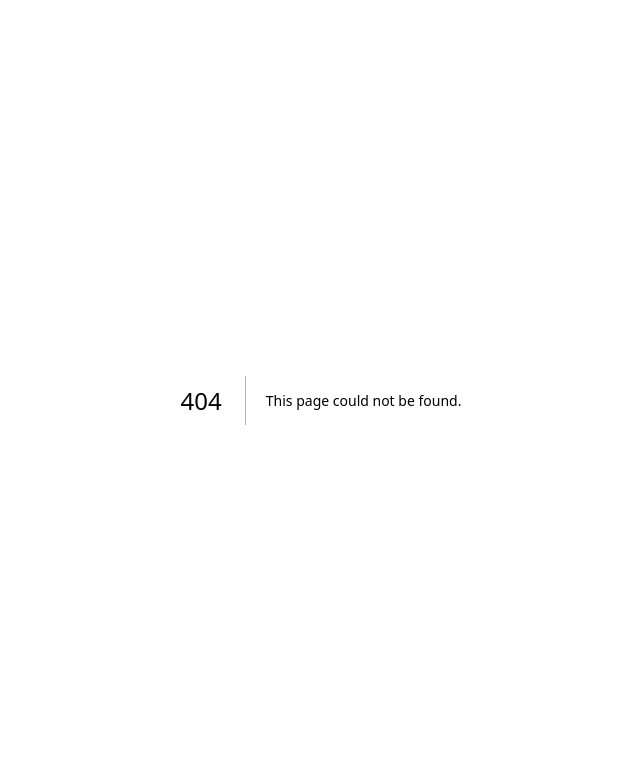
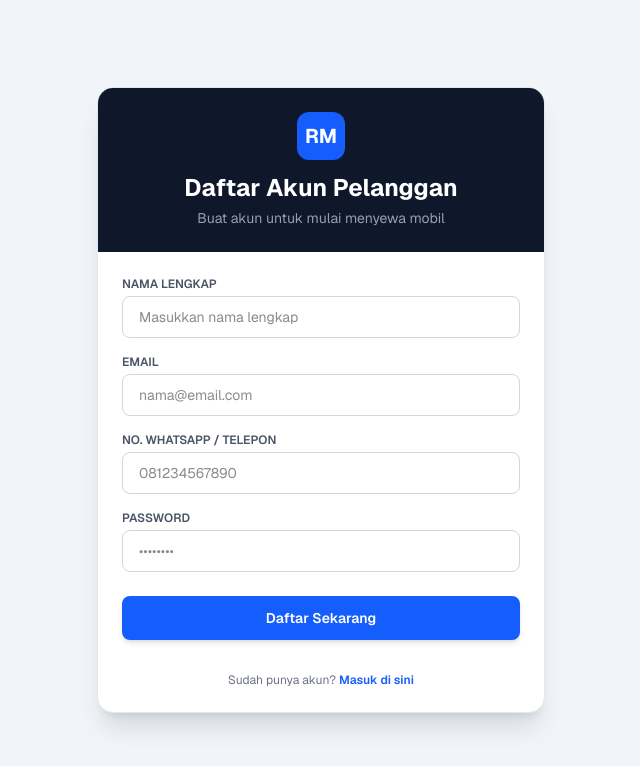
Before and after one commit to Adilukmannurhakim/rental-mobil, a Next.js app: page /register in a window 1280 px wide. Before the commit this address had no page. Shown: the top 766 px of the page, without its empty margins (319-959 px from the left). Built offline with nearby package versions, Linux system fonts and the light colour scheme.

Commit message:
feat: menambahkan halaman registrasi pelanggan

```diff
--- a/app/login/page.tsx
+++ b/app/login/page.tsx
@@ -1,6 +1,8 @@
 'use client';
 
+import Link from 'next/link';
 import React, { useState } from 'react';
+
 
 export default function LoginPage() {
   const [role, setRole] = useState<'pelanggan' | 'admin'>('pelanggan');
@@ -95,9 +97,9 @@ export default function LoginPage() {
           {role === 'pelanggan' && (
             <p className="text-center text-xs text-gray-500 mt-4">
               Belum punya akun?{' '}
-              <a href="/register" className="text-blue-600 font-semibold hover:underline">
+              <Link href="/register" className="text-blue-600 font-semibold hover:underline">
                 Daftar Sekarang
-              </a>
+                </Link>
             </p>
           )}
         </form>
--- /dev/null
+++ b/app/register/page.tsx
@@ -0,0 +1,108 @@
+'use client';
+
+import React, { useState } from 'react';
+import Link from 'next/link';
+import { useRouter } from 'next/navigation';
+
+export default function RegisterPage() {
+  const router = useRouter();
+  const [nama, setNama] = useState('');
+  const [email, setEmail] = useState('');
+  const [telepon, setTelepon] = useState('');
+  const [password, setPassword] = useState('');
+
+  const handleRegister = (e: React.FormEvent) => {
+    e.preventDefault();
+    alert('Pendaftaran berhasil! Silakan login dengan akun Anda.');
+    router.push('/login');
+  };
+
+  return (
+    <div className="min-h-screen bg-slate-100 flex items-center justify-center p-4 font-sans">
+      <div className="max-w-md w-full bg-white rounded-2xl shadow-xl overflow-hidden border border-slate-200">
+
+        {/* Header App */}
+        <div className="bg-slate-900 p-6 text-white text-center">
+          <div className="inline-flex items-center justify-center w-12 h-12 rounded-xl bg-blue-600 text-white font-bold text-xl mb-3">
+            RM
+          </div>
+          <h2 className="text-2xl font-bold">Daftar Akun Pelanggan</h2>
+          <p className="text-slate-400 text-sm mt-1">Buat akun untuk mulai menyewa mobil</p>
+        </div>
+
+        {/* Form Registrasi */}
+        <form onSubmit={handleRegister} className="p-6 space-y-4">
+          <div>
+            <label className="block text-xs font-semibold text-gray-600 uppercase mb-1">
+              Nama Lengkap
+            </label>
+            <input
+              type="text"
+              required
+              value={nama}
+              onChange={(e) => setNama(e.target.value)}
+              placeholder="Masukkan nama lengkap"
+              className="w-full px-4 py-2.5 rounded-lg border border-gray-300 focus:ring-2 focus:ring-blue-500 focus:outline-none text-sm"
+            />
+          </div>
+
+          <div>
+            <label className="block text-xs font-semibold text-gray-600 uppercase mb-1">
+              Email
+            </label>
+            <input
+              type="email"
+              required
+              value={email}
+              onChange={(e) => setEmail(e.target.value)}
+              placeholder="nama@email.com"
+              className="w-full px-4 py-2.5 rounded-lg border border-gray-300 focus:ring-2 focus:ring-blue-500 focus:outline-none text-sm"
+            />
+          </div>
+
+          <div>
+            <label className="block text-xs font-semibold text-gray-600 uppercase mb-1">
+              No. WhatsApp / Telepon
+            </label>
+            <input
+              type="tel"
+              required
+              value={telepon}
+              onChange={(e) => setTelepon(e.target.value)}
+              placeholder="081234567890"
+              className="w-full px-4 py-2.5 rounded-lg border border-gray-300 focus:ring-2 focus:ring-blue-500 focus:outline-none text-sm"
+            />
+          </div>
+
+          <div>
+            <label className="block text-xs font-semibold text-gray-600 uppercase mb-1">
+              Password
+            </label>
+            <input
+              type="password"
+              required
+              value={password}
+              onChange={(e) => setPassword(e.target.value)}
+              placeholder="••••••••"
+              className="w-full px-4 py-2.5 rounded-lg border border-gray-300 focus:ring-2 focus:ring-blue-500 focus:outline-none text-sm"
+            />
+          </div>
+
+          <button
+            type="submit"
+            className="w-full py-3 bg-blue-600 hover:bg-blue-700 text-white font-semibold rounded-lg shadow-md transition-all text-sm mt-2"
+          >
+            Daftar Sekarang
+          </button>
+
+          <p className="text-center text-xs text-gray-500 mt-4">
+            Sudah punya akun?{' '}
+            <Link href="/login" className="text-blue-600 font-semibold hover:underline">
+              Masuk di sini
+            </Link>
+          </p>
+        </form>
+      </div>
+    </div>
+  );
+}
```
